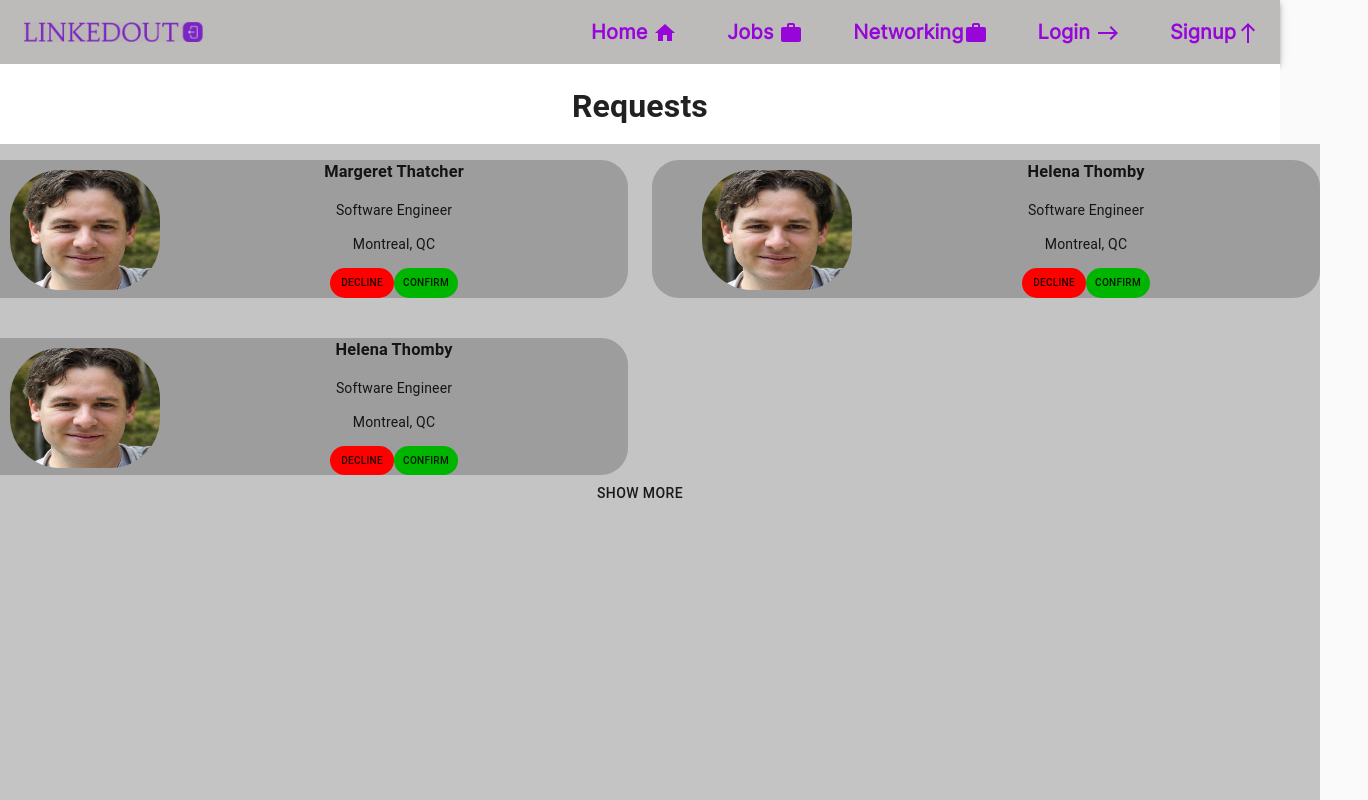
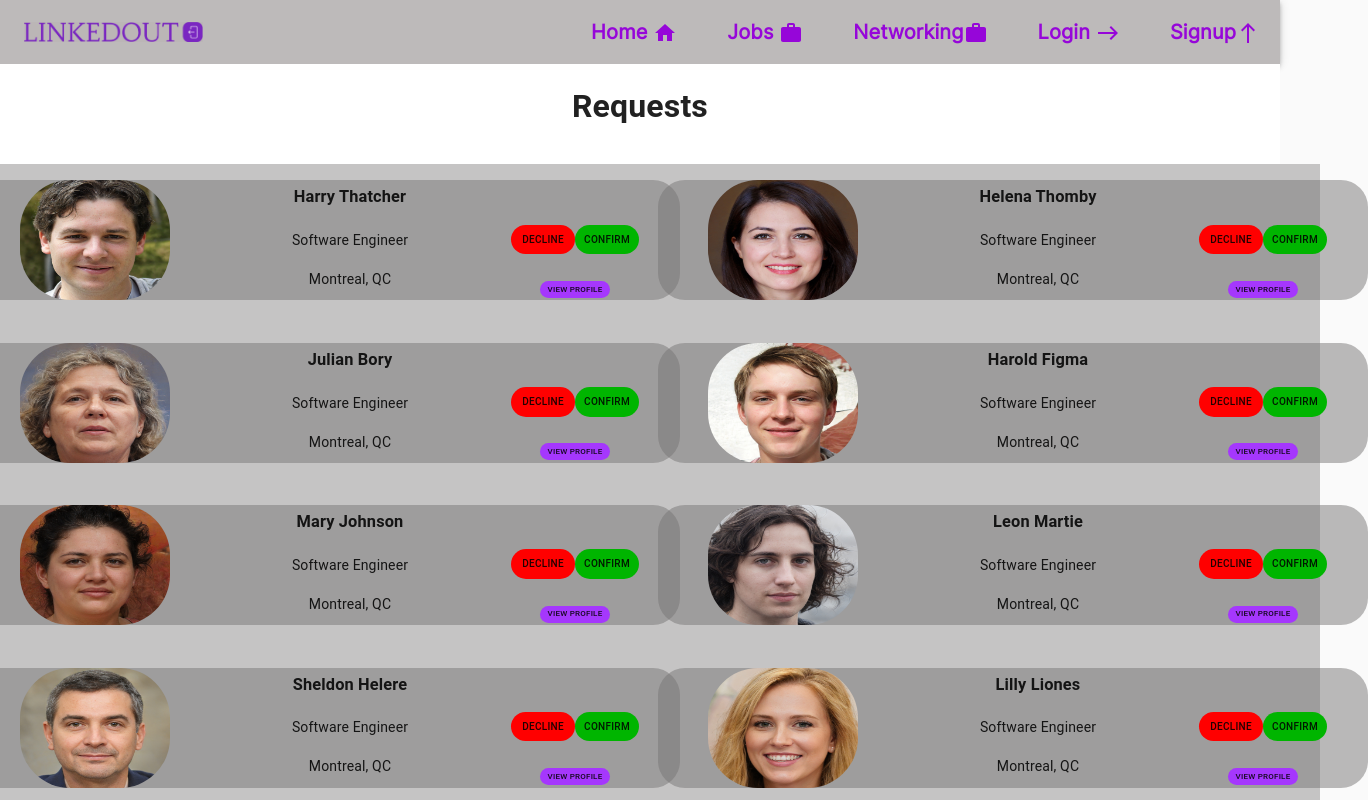
Before and after one commit to cckarabatsos/SOEN390_Team13, a React (Create React App) app in the folder soen390_web/: page /UserConnection in a window 1280 px wide. Shown: the top 800 px of the page, 1368 px wide, since content can reach past the window. Built offline with nearby package versions, Linux system fonts and the light colour scheme.

Commit message:
Changes to UserConenction

```diff
--- a/soen390_web/src/components/UserConectionComponent.jsx
+++ b/soen390_web/src/components/UserConectionComponent.jsx
@@ -4,9 +4,19 @@ import '../styles/components/userconnection.css'
 
 import {Button} from '@material-ui/core'
 import {Grid } from "@material-ui/core";
-import Person from "../assets/UserConnectionImages/image.jpg"
+function handleDecline() {
+    // Do something when the decline button is clicked
+    console.log('Decline button clicked');
+  }
+
+  function handleConfirm() {
+    // Do something when the confirm button is clicked
+    console.log('Confirm button clicked');
+  }
+
 
 export default function UserConnectionComponent(props){
+    const image = props.image
 
     const name=props.name
 
@@ -17,13 +27,14 @@ export default function UserConnectionComponent(props){
 
     return(
         <Grid item xs={12} sm={6} md={6}>
-        <div className="rectangle-1">
-            <img className='image' src={Person}></img>
-            <h3>{name}</h3>
-            <p>{job}</p>
-            <p>{location}</p>
-            <Button className='decline-button' style={{ borderRadius: 40, backgroundColor: "rgb(255,0,0)", fontSize: 10}} > Decline </Button>
-            <Button className='confirm-button' style={{ borderRadius: 40, backgroundColor: "rgb(0, 181, 0)", fontSize: 10}} > Confirm </Button>
+        <div className="rectangle rectangle-1">
+            <img className='image' src={image}></img>
+            <h3 className="field">{name}</h3>
+            <p className="field">{job}</p>
+            <p className="field">{location}</p>
+            <Button className='decline-button' style={{ borderRadius: 40, backgroundColor: "rgb(255,0,0)", fontSize: 10, marginLeft: 500, marginTop: -150}} onClick={handleDecline} > Decline </Button>
+            <Button className='confirm-button' style={{ borderRadius: 40, backgroundColor: "rgb(0, 181, 0)", fontSize: 10, marginTop: -150}} onClick={handleConfirm} > Confirm </Button>
+            <Button className="view" style={{borderRadius: 40, backgroundColor: "rgb(165, 55, 253)", fontSize: 8, marginLeft: 500, marginTop: -90}}>View Profile</Button>
         </div>
         </Grid>
 
--- a/soen390_web/src/pages/UserConnection.jsx
+++ b/soen390_web/src/pages/UserConnection.jsx
@@ -19,20 +19,12 @@ import Person11 from "../assets/UserConnectionImages/image (11).jpg"
 import UserConnectionComponent from '../components/UserConectionComponent'
 import { GetPendingInvitation } from '../api/userConectionApi'
 
-function handleDecline() {
-  // Do something when the decline button is clicked
-  console.log('Decline button clicked');
-}
 
-function handleConfirm() {
-  // Do something when the confirm button is clicked
-  console.log('Confirm button clicked');
-}
 
 
 const users = [
   {
-    name: 'Margeret Thatcher',
+    name: 'Harry Thatcher',
     job: 'Software Engineer',
     location: 'Montreal, QC',
     image: Person,
@@ -46,21 +38,77 @@ const users = [
     id:2
   },
   {
-    name: 'Helena Thomby',
+    name: 'Julian Bory',
     job: 'Software Engineer',
     location: 'Montreal, QC',
-    image: Person1,
+    image: Person2,
     id:3
+  },
+  {
+    name: 'Harold Figma',
+    job: 'Software Engineer',
+    location: 'Montreal, QC',
+    image: Person3,
+    id:4
+  },
+  {
+    name: 'Mary Johnson',
+    job: 'Software Engineer',
+    location: 'Montreal, QC',
+    image: Person4,
+    id:5
+  },
+  {
+    name: 'Leon Martie',
+    job: 'Software Engineer',
+    location: 'Montreal, QC',
+    image: Person5,
+    id:6
+  },
+  {
+    name: 'Sheldon Helere',
+    job: 'Software Engineer',
+    location: 'Montreal, QC',
+    image: Person6,
+    id:7
+  },
+  {
+    name: 'Lilly Liones',
+    job: 'Software Engineer',
+    location: 'Montreal, QC',
+    image: Person7,
+    id:8
+  },
+  {
+    name: 'Rino Caldin',
+    job: 'Software Engineer',
+    location: 'Montreal, QC',
+    image: Person8,
+    id:9
+  },
+  {
+    name: 'Lisa Lysa',
+    job: 'Software Engineer',
+    location: 'Montreal, QC',
+    image: Person9,
+    id:10
+  },
+  {
+    name: 'Kurt Mennan',
+    job: 'Software Engineer',
+    location: 'Montreal, QC',
+    image: Person10,
+    id:11
+  },
+  {
+    name: 'Hilary Lee',
+    job: 'Software Engineer',
+    location: 'Montreal, QC',
+    image: Person11,
+    id:12
   },
   // Add more users here
 ];
-
-
-
-
-
-
-
 
 
 
@@ -73,13 +121,14 @@ const UserConnection =() => {
       <div className='userconnection'>
         <b className='fontsize'>Requests</b>
         <div className='request-section'>
-          <Grid container spacing={3}>
+          <Grid container spacing={2}>
 
 
             {
             users.map((aUser)=>(
 
               <UserConnectionComponent
+              image={aUser.image}
               key={aUser.id}
               name={aUser.name}
               job ={aUser.job}
@@ -87,14 +136,6 @@ const UserConnection =() => {
 
 
               </UserConnectionComponent>
-
-
-
-
-
-
-
-
 
             ))}
 
--- a/soen390_web/src/styles/components/userconnection.css
+++ b/soen390_web/src/styles/components/userconnection.css
@@ -1,6 +1,6 @@
 .userconnection{
     background-position: center;
-    height: 150vh;
+    height: 145vh;
     background-color: white;
     position: relative;
     padding-top: 20px;
@@ -15,7 +15,7 @@
 .request-section{
   background-position: center;
   width: 170vh;
-  height: 130vh;
+  height: 120vh;
   background-color: rgb(197, 196, 196);
   position: absolute;
   top: 50%;
@@ -25,10 +25,11 @@
 }
 
 .rectangle {
-    width: 785px;
+    width: 710px;
     height: 120px;
     position: absolute;
     margin: 10px;
+
   }
 
 .rectangle-1 {
@@ -98,7 +99,7 @@
     border-radius: 27px;
   }
   .confirm-button {
-
+    position: absolute;
 
   }
 
@@ -109,11 +110,10 @@
   }
 
   .field{
-    text-align: right;
-    font-family: 'Inter-regular';
-    font-weight: bold;
-    font-size: large;
-    line-height: 50px;
+    padding-right: 150px;
+    padding-top: 5px;
+
+
   }
 
   .image{
@@ -122,5 +122,10 @@
     height: 120px;
     float: left;
     margin-left: 50px;
-    margin-top: 10px;
+    margin-top: 0px;
   }
+
+  .view{
+    height: 17px;
+
+  }
```
